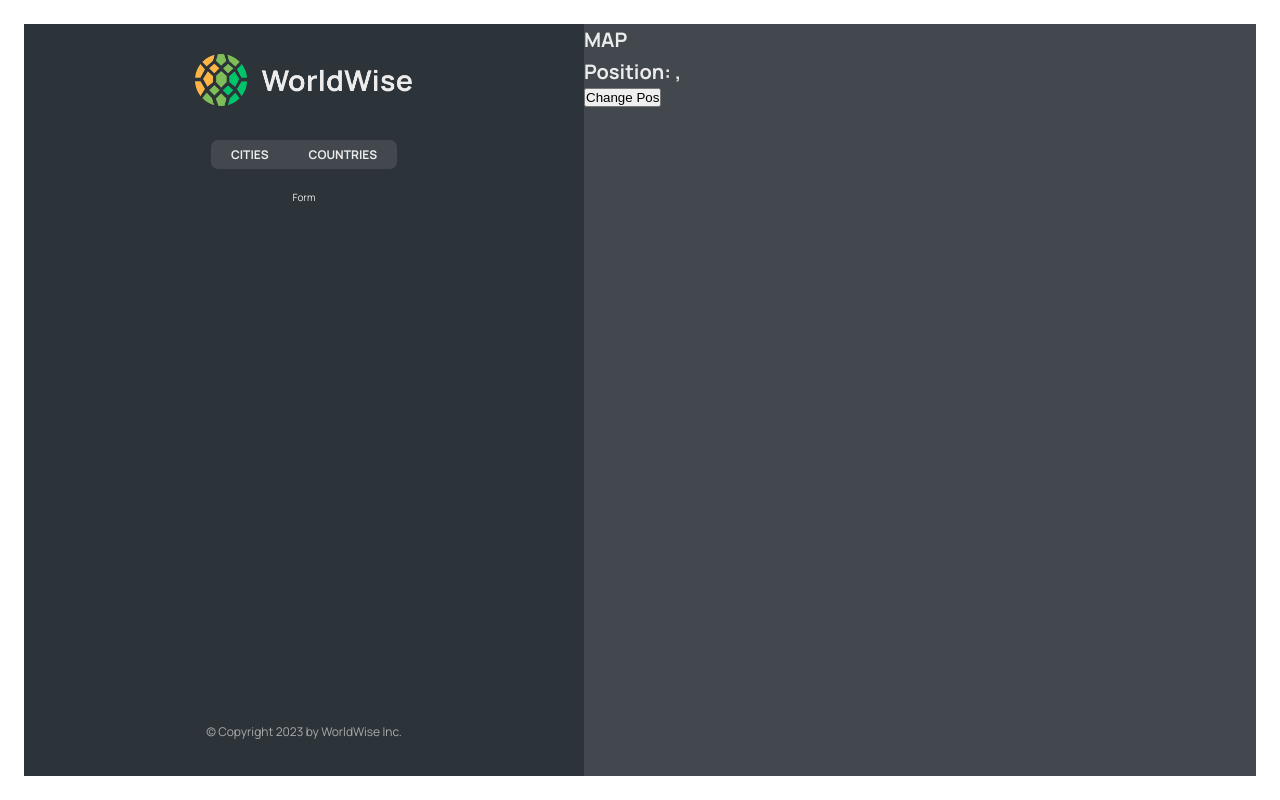
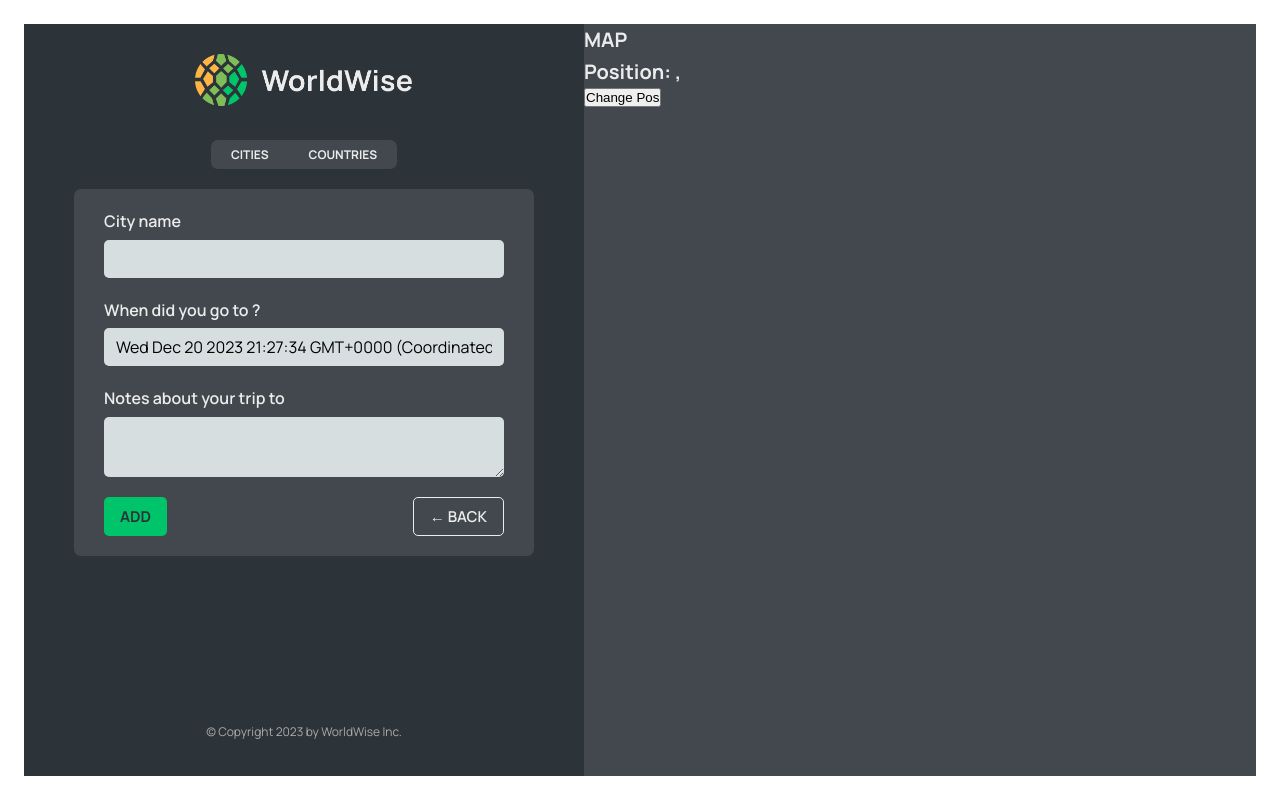
Before and after one commit to thiagopdo/worldwise, a React (Vite) app: page /app/form in a window 1280 px wide. Built offline with nearby package versions, Linux system fonts and the light colour scheme; data requests are answered from the project's data file.

Commit message:
added useNavigate to use programatic navigation also added form

```diff
--- a/src/App.jsx
+++ b/src/App.jsx
@@ -9,6 +9,7 @@
 import CityList from "./components/CityList";
 import CountryList from "./components/CountryList";
 import City from "./components/City"
+import Form from "./components/Form"
 
 const BASE_URL = "http://localhost:3002";
 
@@ -53,7 +54,7 @@
             path="countries"
             element={<CountryList cities={cities} isLoading={isLoading} />}
           />
-          <Route path="form" element={<p>Form</p>} />
+          <Route path="form" element={<Form />} />
         </Route>
         <Route path="*" element={<PageNotFound />} />
       </Routes>
--- /dev/null
+++ b/src/components/Button.jsx
@@ -0,0 +1,11 @@
+import styles from "./Button.module.css";
+
+function Button({ children, onClick, type }) {
+  return (
+    <button onClick={onClick} className={`${styles.btn} ${styles[type]}`}>
+      {children}
+    </button>
+  );
+}
+
+export default Button;
--- a/src/components/CountryList.jsx
+++ b/src/components/CountryList.jsx
@@ -20,7 +20,7 @@
   return (
     <ul className={styles.countryList}>
       {countries.map((country) => (
-        <CountryItem country={country} key={country.id} />
+        <CountryItem country={country} key={country.country} />
       ))}
     </ul>
   );
--- a/src/components/Form.jsx
+++ b/src/components/Form.jsx
@@ -3,6 +3,8 @@
 import { useState } from "react";
 
 import styles from "./Form.module.css";
+import Button from "./Button";
+import { useNavigate } from "react-router-dom";
 
 export function convertToEmoji(countryCode) {
   const codePoints = countryCode
@@ -13,6 +15,8 @@
 }
 
 function Form() {
+  const navigate = useNavigate();
+
   const [cityName, setCityName] = useState("");
   const [country, setCountry] = useState("");
   const [date, setDate] = useState(new Date());
@@ -49,8 +53,16 @@
       </div>
 
       <div className={styles.buttons}>
-        <button>Add</button>
-        <button>&larr; Back</button>
+        <Button type="primary">Add</Button>
+        <Button
+          type="back"
+          onClick={(e) => {
+            e.preventDefault();
+            navigate(-1);
+          }}
+        >
+          &larr; Back
+        </Button>
       </div>
     </form>
   );
--- a/src/components/Map.jsx
+++ b/src/components/Map.jsx
@@ -1,14 +1,16 @@
-import { useSearchParams } from "react-router-dom";
+import { useNavigate, useSearchParams } from "react-router-dom";
 import styles from "./Map.module.css";
 
 function Map() {
+  const navigate = useNavigate();
+
   const [searchParams, setSearchParams] = useSearchParams();
 
   const lat = searchParams.get("lat");
   const lng = searchParams.get("lng");
 
   return (
-    <div className={styles.mapContainer}>
+    <div className={styles.mapContainer} onClick={() => navigate("form")}>
       <h1>MAP</h1>
       <h1>
         Position: {lat}, {lng}
```
